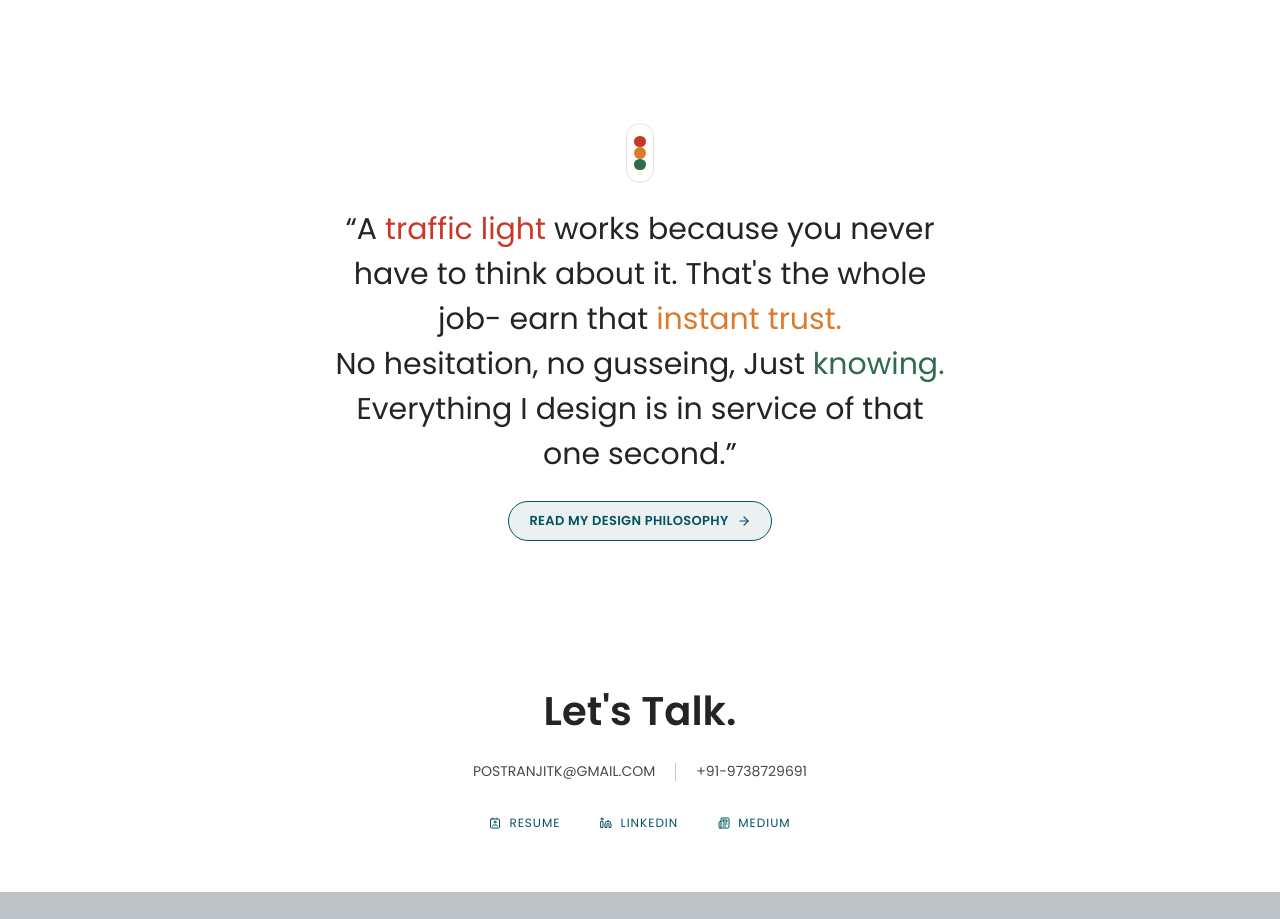
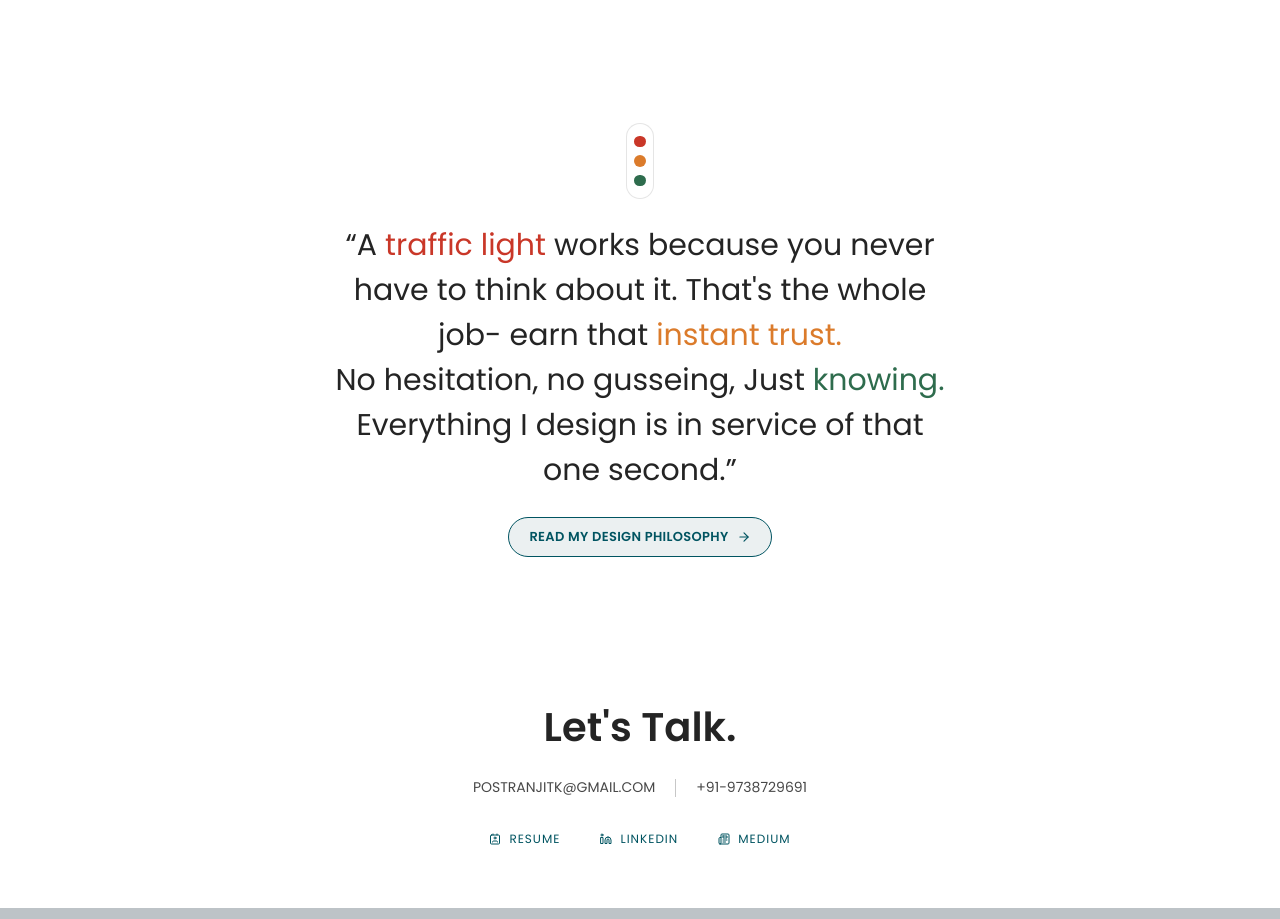
Before and after one commit to ranjitkumark/RKportfolio, a React (Vite) app: page / in a window 1280 px wide. Shown: the part 2700-3619 px from the top of the page. Built offline with nearby package versions, Linux system fonts and the light colour scheme; no server answers.

Commit message:
traffic light dots

```diff
--- a/src/components/TrafficLight.jsx
+++ b/src/components/TrafficLight.jsx
@@ -1,11 +1,12 @@
 import React from "react";
 
 export default function TrafficLight({ size = "md" }) {
-  const dims = size === "sm" ? "w-6 h-[52px]" : "w-7 h-[60px]";
+  const dims = size === "sm" ? "w-6 h-[66px]" : "w-7 h-[76px]";
   const dot = size === "sm" ? "w-2.5 h-2.5" : "w-3 h-3";
+  const gap = size === "sm" ? "gap-1.5" : "gap-2";
   return (
     <div
-      className={`mx-auto ${dims} rounded-full bg-white dark:bg-card border border-black/10 dark:border-white/10 flex flex-col items-center justify-between py-3`}
+      className={`mx-auto ${dims} rounded-full bg-white dark:bg-card border border-black/10 dark:border-white/10 flex flex-col items-center justify-center ${gap} py-3`}
     >
       <span className={`${dot} rounded-full bg-[#c93728]`} />
       <span className={`${dot} rounded-full bg-[#DB7B2B]`} />
```
